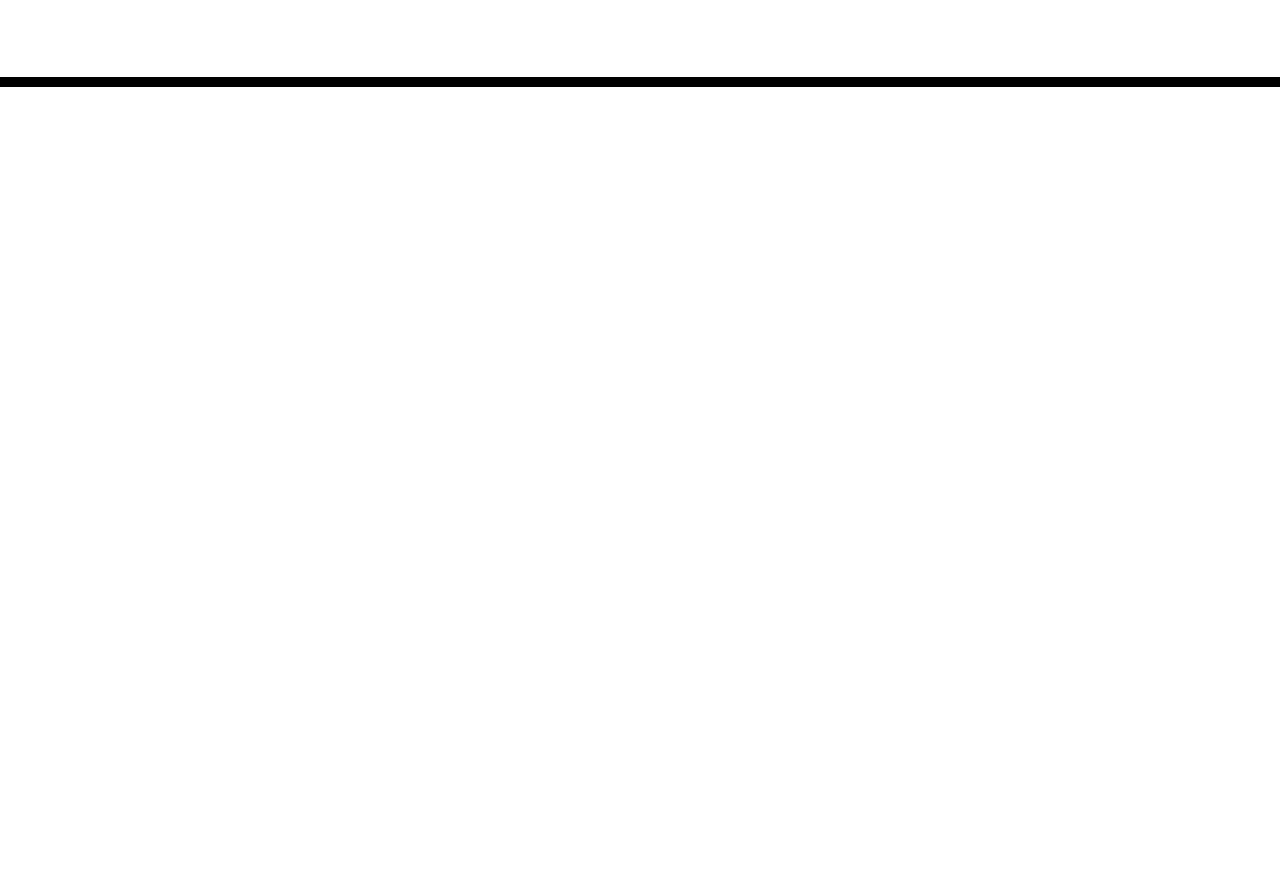
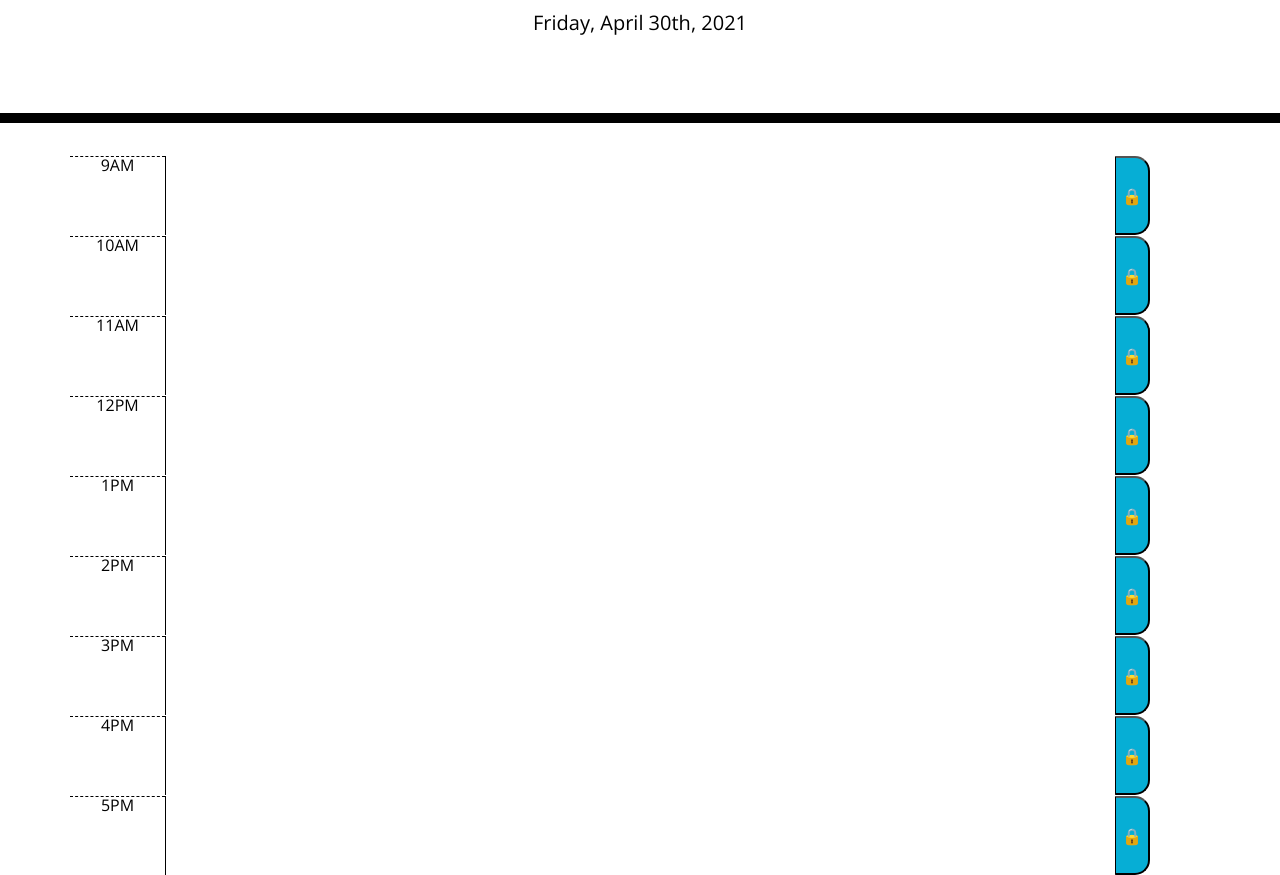
Before and after one commit to lapape/Day-Planner, a plain HTML site: page index.html in a window 1280 px wide. Shown: the part 181-1056 px from the top of the page. Before the commit the page ends 800 px from the top, so only its background shows below. Drawn offline with nearby package versions, Linux system fonts and the light colour scheme; files that its build step writes are made by us from their sources.

Commit message:
Added timeblocks and date at the top

```diff
--- /dev/null
+++ b/assets/script.js
@@ -0,0 +1,5 @@
+var currentDate = moment().format("dddd, MMMM Do, YYYY");
+$("#currentDay").text(currentDate);
+
+var currentHour = moment().format("hh");
+console.log(currentHour);
--- a/index.html
+++ b/index.html
@@ -18,7 +18,7 @@
       href="https://fonts.googleapis.com/css?family=Open+Sans&display=swap"
       rel="stylesheet"
     />
-    <link rel="stylesheet" href="style.css" />
+    <link rel="stylesheet" href="./assets/style.css" />
     <title>Work Day Scheduler</title>
   </head>
 
@@ -30,9 +30,55 @@
     </header>
     <div class="container">
       <!-- Timeblocks go here -->
+      <div class="row time-block" id="9AM">
+        <div class="col-1 hour">9AM</div>
+        <textarea rows="2" class="col-10 description"></textarea>
+        <button type="button" class="saveBtn">🔒</button>
+      </div>
+      <div class="row time-block" id="10AM">
+        <div class="col-1 hour">10AM</div>
+        <textarea rows="2" class="col-10 description"></textarea>
+        <button type="button" class="saveBtn">🔒</button>
+      </div>
+      <div class="row time-block" id="11AM">
+        <div class="col-1 hour">11AM</div>
+        <textarea rows="2" class="col-10 description"></textarea>
+        <button type="button" class="saveBtn">🔒</button>
+      </div>
+      <div class="row time-block" id="12PM">
+        <div class="col-1 hour">12PM</div>
+        <textarea rows="2" class="col-10 description"></textarea>
+        <button type="button" class="saveBtn">🔒</button>
+      </div>
+      <div class="row time-block" id="1PM">
+        <div class="col-1 hour">1PM</div>
+        <textarea rows="2" class="col-10 description"></textarea>
+        <button type="button" class="saveBtn">🔒</button>
+      </div>
+      <div class="row time-block" id="2PM">
+        <div class="col-1 hour">2PM</div>
+        <textarea rows="2" class="col-10 description"></textarea>
+        <button type="button" class="saveBtn">🔒</button>
+      </div>
+      <div class="row time-block" id="3PM">
+        <div class="col-1 hour">3PM</div>
+        <textarea rows="2" class="col-10 description"></textarea>
+        <button type="button" class="saveBtn">🔒</button>
+      </div>
+      <div class="row time-block" id="4PM">
+        <div class="col-1 hour">4PM</div>
+        <textarea rows="2" class="col-10 description"></textarea>
+        <button type="button" class="saveBtn">🔒</button>
+      </div>
+      <div class="row time-block" id="5PM">
+        <div class="col-1 hour">5PM</div>
+        <textarea rows="2" class="col-10 description"></textarea>
+        <button type="button" class="saveBtn">🔒</button>
+      </div>
     </div>
 
     <script src="https://cdnjs.cloudflare.com/ajax/libs/jquery/3.2.1/jquery.min.js"></script>
     <script src="https://cdnjs.cloudflare.com/ajax/libs/moment.js/2.24.0/moment.min.js"></script>
+    <script src="./assets/script.js"></script>
   </body>
 </html>
```
